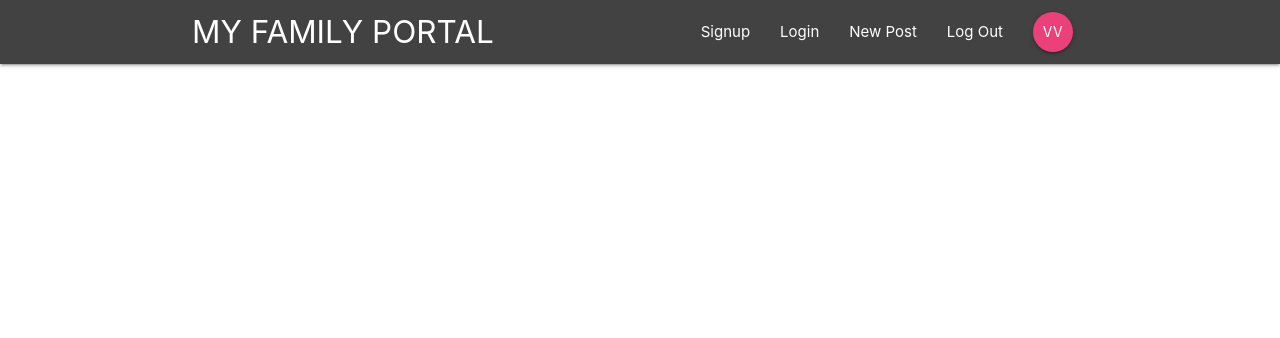
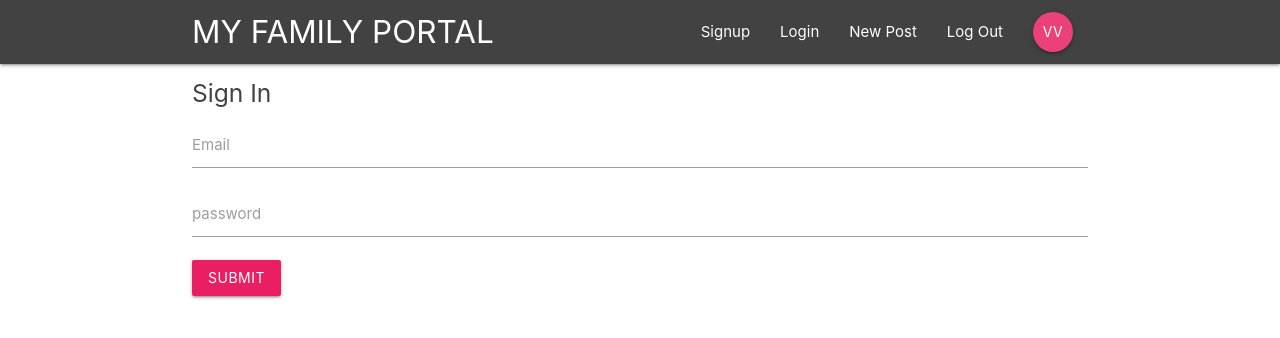
Before and after one commit to VishavKirat/myfamilyportal, a React (Create React App) app: page /signin in a window 1280 px wide. Shown: the top 338 px of the page. Built offline with nearby package versions, Linux system fonts and the light colour scheme.

Commit message:
8 June,2k19

```diff
--- a/public/index.html
+++ b/public/index.html
@@ -37,5 +37,7 @@
       To begin the development, run `npm start` or `yarn start`.
       To create a production bundle, use `npm run build` or `yarn build`.
     -->
+    <script src="https://cdnjs.cloudflare.com/ajax/libs/materialize/1.0.0/js/materialize.min.js"></script>
+
   </body>
 </html>
--- a/src/App.js
+++ b/src/App.js
@@ -3,6 +3,7 @@ import {BrowserRouter, Route, Switch} from 'react-router-dom'
 import Navbar from './components/layout/Navbar'
 import Dashboard from './components/dashboard/Dashboard'
 import ProjectDeatails from './components/projects/ProjectDeatails'
+import SignIn from './components/auth/SignIn'
 function App() {
   return (
     <BrowserRouter>
@@ -11,6 +12,7 @@ function App() {
         <Switch>
          <Route exact path='/' component = {Dashboard}/>
          <Route exact path='/post/:id' component = {ProjectDeatails}/>
+         <Route exact path='/signin' component = {SignIn}/>
         </Switch>
 
       </div>
--- a/src/components/auth/SignIn.js
+++ b/src/components/auth/SignIn.js
@@ -1,11 +1,43 @@
 import React from 'react';
-import {Link} from 'react-router-dom'
-const SignIn = (props)=>{
-   return (
-    <nav className="nav-wrapper grey darken-3">
-       <div> SignIn</div>
-    </nav>
-   )
+
+class SignIn extends React.Component{
+   state={
+      email: '',
+      password: ''
+   }
+   emailRef = React.createRef();
+   passwordRef = React.createRef();
+   handleSubmit = (e) =>{
+      e.preventDefault();
+      console.log(this.state)
+   }
+   handleInputChange = (e)=>{
+      this.setState({
+         [e.target.id]:e.target.value
+      })
+   }
+   render(){
+      return (
+         <div className="container">
+            <form onSubmit={this.handleSubmit} className="white">
+               <h5 className="grey-text text-darken-3">Sign In</h5>
+               <div className="input-field">
+                  <label htmlFor="email">Email</label>
+                  <input type="email" id='email' onChange={this.handleInputChange}/>
+               </div>
+               <div className="input-field">
+                  <label htmlFor="password">password</label>
+                  <input type="password" id='password' onChange={this.handleInputChange}/>
+               </div>
+               <div className="input-field">
+               <button className="btn pink light-1 z-depth-1">Submit</button>
+               </div>
+            </form>
+         </div>
+      )
+   }
 }
 
+
+
 export default SignIn;
```
